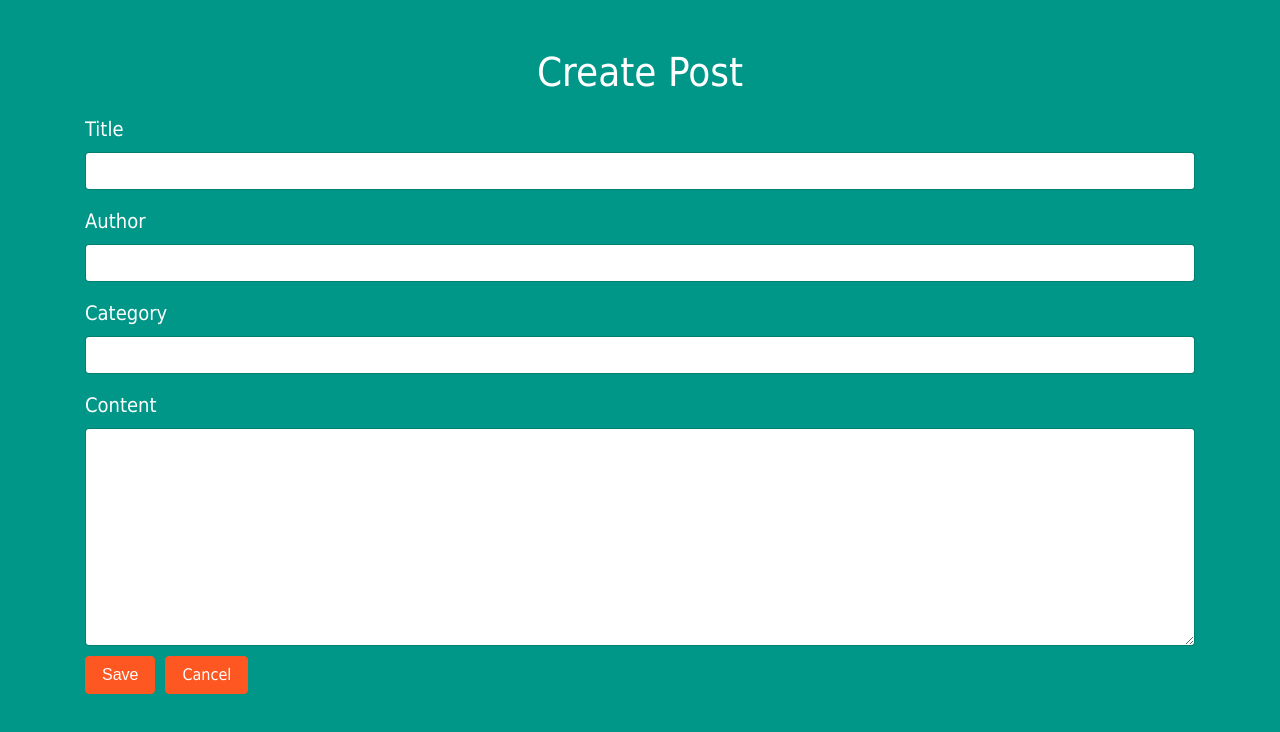
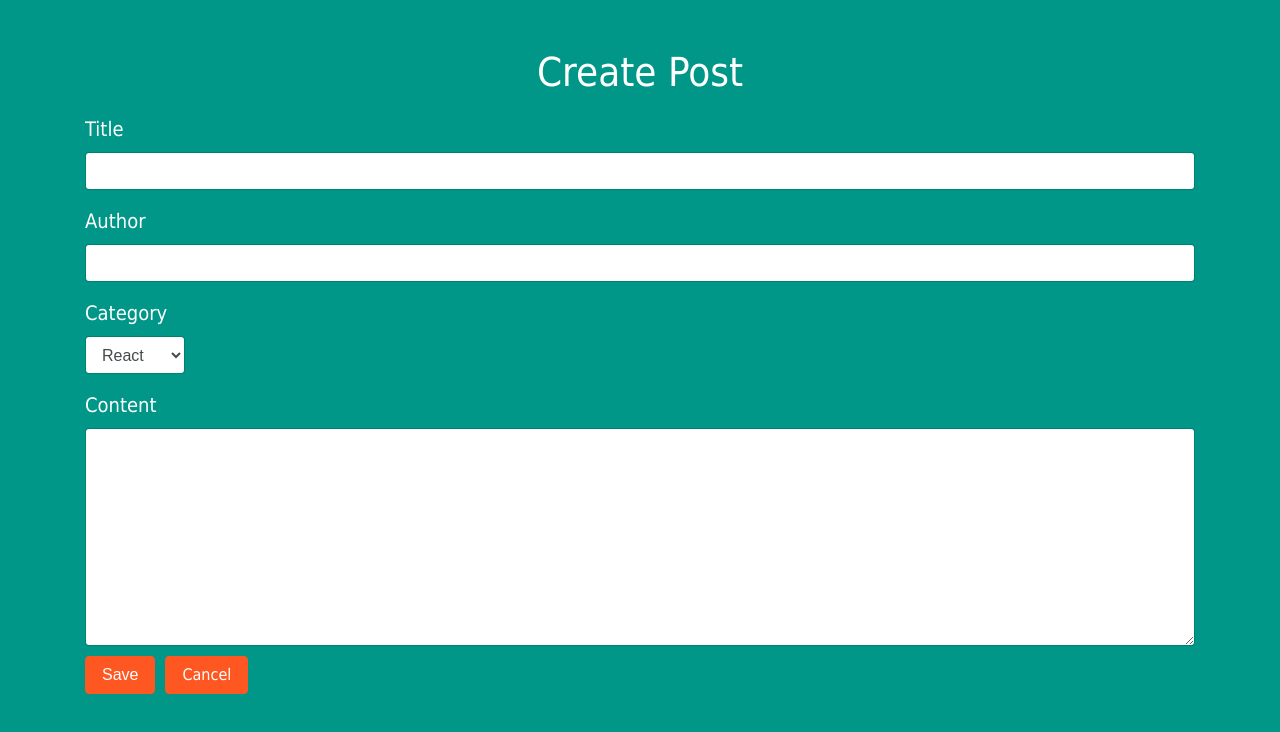
Before and after one commit to IvaErceg/Readable, a React (Create React App) app: page /posts/new in a window 1280 px wide. Shown: the top 732 px of the page. Built offline with nearby package versions, Linux system fonts and the light colour scheme.

Commit message:
refactor & style changes

```diff
--- a/src/components/PostDetails.js
+++ b/src/components/PostDetails.js
@@ -41,6 +41,7 @@ class PostDetails extends Component {
               </ul>
             </div>
             <div className="card-block">
+              <h4 className="category">{this.props.post.category}</h4>
               <h1 className="card-title">{this.props.post.title}</h1>
               <h4>By {this.props.post.author}</h4>
               <h6 className="text-right">{this.getTime(this.props.post.timestamp)}</h6>
--- a/src/components/PostForm.js
+++ b/src/components/PostForm.js
@@ -11,7 +11,7 @@ class PostForm extends Component {
     state = {
         title: this.props.post ? this.props.post.title : "",
         author: this.props.post ? this.props.post.author : "",
-        category: this.props.post ? this.props.post.category : "",
+        category: this.props.post ? this.props.post.category : "react",
         body: this.props.post ? this.props.post.body : "",
         timestamp: this.props.post ? this.props.post.timestamp : Date.now(),
         id: this.props.post ? this.props.post.id : uuid()
@@ -64,7 +64,13 @@ class PostForm extends Component {
                     </div>
                     <div className="form-group">
                         <label htmlFor="author">Category</label>
-                        <input className="form-control" value={this.state.category} onChange={this.onCategoryChange} type="text" name="category" id="category" />
+                        <div className="form-inline">
+                        <select className="form-control" name="category" id="category" onChange={this.onCategoryChange}>
+                          <option value='react'>React</option>
+                          <option value='redux'>Redux</option>
+                          <option value='udacity'>Udacity</option>
+                        </select>
+                      </div>
                     </div>
                     <div className="form-group">
                         <label htmlFor="title">Content</label>
--- a/src/styles/App.css
+++ b/src/styles/App.css
@@ -35,6 +35,7 @@ a:hover {
     border-color: #E54A19;
     color: white;
 }
+
 header {
     background-color: #00796B;
     padding: 30px;
@@ -53,8 +54,8 @@ header {
     margin-left: 10px;
 }
 
-.categories h1 {
-    margin-top: 0;
+.posts, .categories {
+    margin-top: 20px;
 }
 
 .main-header h1{
@@ -63,6 +64,9 @@ header {
     font-weight: 800
 }
 
+.posts h2 {
+    margin-bottom: 30px;
+}
 
 .comments a {
     float: right;
```
